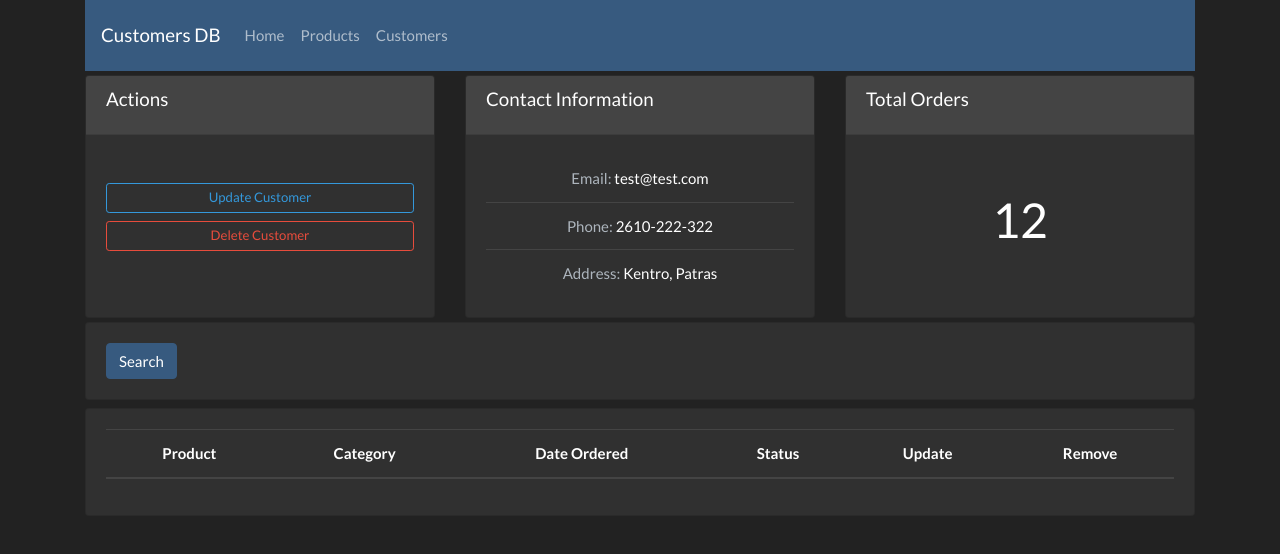
After one commit to rkeytech/customers-management, a Django app: page /customers/ in a window 1280 px wide. The commit adds this page. Shown: the top 554 px of the page. Run offline with Django 3.2, Linux system fonts and the light colour scheme; lists and menus that the app fills with data are empty; some libraries are stand-ins or nearby versions.

Commit message:
Basic Templating

```diff
--- /dev/null
+++ b/accounts/templates/accounts/customers.html
@@ -0,0 +1,85 @@
+{% extends 'accounts/main.html' %}
+
+{% block content %}
+
+<div class="row mt-1">
+  <div class="col-md">
+    <div class="card h-100">
+      <div class="card-header">
+        <h5 class="card-title">Actions</h5>
+      </div>
+      <div class="card-body pt-5">
+        <a href="" class="btn btn-sm btn-outline-info btn-block"
+          >Update Customer</a
+        >
+        <a href="" class="btn btn-sm btn-outline-danger btn-block"
+          >Delete Customer</a
+        >
+      </div>
+    </div>
+  </div>
+  <div class="col-md">
+    <div class="card">
+      <div class="card-header">
+        <h5 class="card-title">Contact Information</h5>
+      </div>
+      <div class="card-body">
+        <ul class="list-group list-group-flush text-light text-center">
+          <li class="list-group-item">
+            Email: <span class="text-white">test@test.com</span>
+          </li>
+          <li class="list-group-item">
+            Phone: <span class="text-white">2610-222-322</span>
+          </li>
+          <li class="list-group-item">
+            Address: <span class="text-white">Kentro, Patras</span>
+          </li>
+        </ul>
+      </div>
+    </div>
+  </div>
+  <div class="col-md">
+    <div class="card h-100">
+      <div class="card-header">
+        <h5 class="card-title">Total Orders</h5>
+      </div>
+      <div class="card-body text-center pt-5 mt-2">
+        <h1>12</h1>
+      </div>
+    </div>
+  </div>
+</div>
+<div class="row mt-1">
+  <div class="col-md">
+    <div class="card">
+      <div class="card-body">
+        <form method="get">
+          <button class="btn btn-primary" type="submit">Search</button>
+        </form>
+      </div>
+    </div>
+  </div>
+</div>
+<div class="row mt-2">
+  <div class="col-md">
+    <div class="card">
+      <div class="card-body">
+        <table class="table table-hover text-center">
+          <thead>
+            <tr>
+              <th scope="col">Product</th>
+              <th scope="col">Category</th>
+              <th scope="col">Date Ordered</th>
+              <th scope="col">Status</th>
+              <th scope="col">Update</th>
+              <th scope="col">Remove</th>
+            </tr>
+          </thead>
+          <tbody></tbody>
+        </table>
+      </div>
+    </div>
+  </div>
+</div>
+
+{% endblock content %}
--- a/accounts/templates/accounts/main.html
+++ b/accounts/templates/accounts/main.html
@@ -3,13 +3,40 @@
   <head>
     <meta charset="UTF-8" />
     <meta name="viewport" content="width=device-width, initial-scale=1.0" />
-    <title>Document</title>
+    <link
+      rel="stylesheet"
+      href="https://stackpath.bootstrapcdn.com/bootswatch/4.5.2/darkly/bootstrap.min.css"
+      integrity="sha384-nNK9n28pDUDDgIiIqZ/MiyO3F4/9vsMtReZK39klb/MtkZI3/LtjSjlmyVPS3KdN"
+      crossorigin="anonymous"
+    />
+    <title>Customers DB</title>
   </head>
+
   <body>
-    <h1>Header</h1>
 
-    {% block content %} {% endblock %}
+    <div class="container">
+      {% include 'accounts/navbar.html' %}
 
-    <h5>Footer</h5>
+      {% block content %}
+
+      {% endblock %}
+    </div>
+
+    <!-- SCRIPTS -->
+    <script
+      src="https://code.jquery.com/jquery-3.3.1.slim.min.js"
+      integrity="sha384-q8i/X+965DzO0rT7abK41JStQIAqVgRVzpbzo5smXKp4YfRvH+8abtTE1Pi6jizo"
+      crossorigin="anonymous"
+    ></script>
+    <script
+      src="https://cdnjs.cloudflare.com/ajax/libs/popper.js/1.14.3/umd/popper.min.js"
+      integrity="sha384-ZMP7rVo3mIykV+2+9J3UJ46jBk0WLaUAdn689aCwoqbBJiSnjAK/l8WvCWPIPm49"
+      crossorigin="anonymous"
+    ></script>
+    <script
+      src="https://stackpath.bootstrapcdn.com/bootstrap/4.1.3/js/bootstrap.min.js"
+      integrity="sha384-ChfqqxuZUCnJSK3+MXmPNIyE6ZbWh2IMqE241rYiqJxyMiZ6OW/JmZQ5stwEULTy"
+      crossorigin="anonymous"
+    ></script>
   </body>
 </html>
--- /dev/null
+++ b/accounts/templates/accounts/navbar.html
@@ -0,0 +1,27 @@
+<nav class="navbar navbar-expand-lg navbar-dark bg-primary">
+  <a class="navbar-brand" href="#">Customers DB</a>
+  <button
+    class="navbar-toggler"
+    type="button"
+    data-toggle="collapse"
+    data-target="#navbarNav"
+    aria-controls="navbarNav"
+    aria-expanded="false"
+    aria-label="Toggle navigation"
+  >
+    <span class="navbar-toggler-icon"></span>
+  </button>
+  <div class="collapse navbar-collapse" id="navbarNav">
+    <ul class="navbar-nav">
+      <li class="nav-item">
+        <a class="nav-link" href="#">Home</a>
+      </li>
+      <li class="nav-item">
+        <a class="nav-link" href="#">Products</a>
+      </li>
+      <li class="nav-item">
+        <a class="nav-link" href="#">Customers</a>
+      </li>
+    </ul>
+  </div>
+</nav>
--- a/accounts/urls.py
+++ b/accounts/urls.py
@@ -3,4 +3,6 @@ from . import views
 
 urlpatterns = [
     path('', views.dashboard),
+    path('products/', views.products),
+    path('customers/', views.customers),
 ]
--- a/accounts/views.py
+++ b/accounts/views.py
@@ -5,3 +5,11 @@ from django.shortcuts import render
 
 def dashboard(request):
     return render(request, 'accounts/dashboard.html')
+
+
+def products(request):
+    return render(request, 'accounts/products.html')
+
+
+def customers(request):
+    return render(request, 'accounts/customers.html')
```
Also changed, not shown: accounts/templates/accounts/dashboard.html (+89 -12 lines), accounts/templates/accounts/products.html (added, +25 -0 lines), README.md (added), 1 other file.
